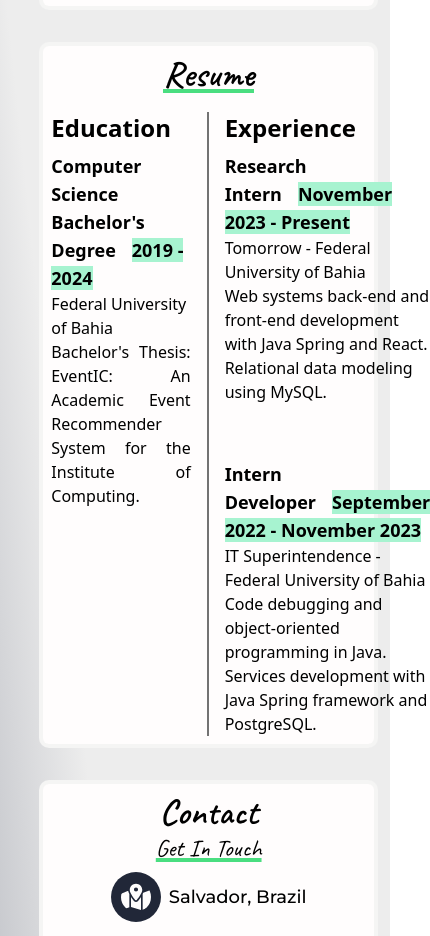
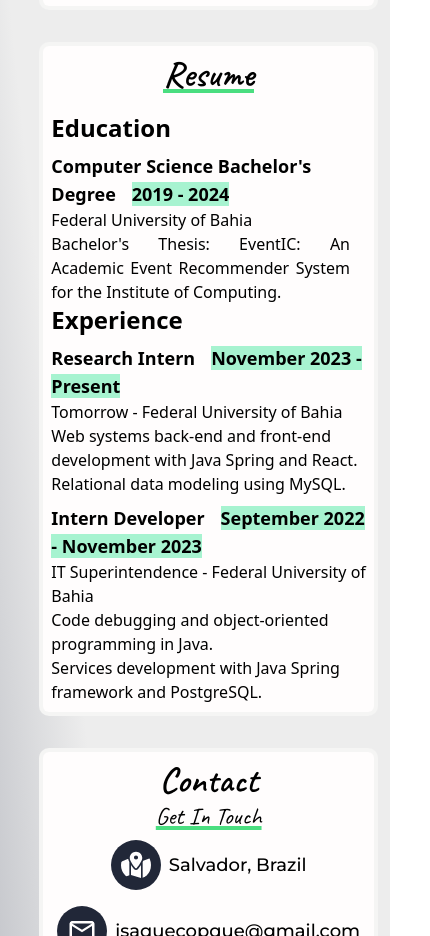
Before and after one commit to IsaqueCopque/IsaqueCopque.github.io, a React (Create React App) app: page / in a window 390 px wide. Shown: the part 1533-2469 px from the top of the page, 430 px wide, since content can reach past the window. Built offline with nearby package versions, Linux system fonts and the light colour scheme.

Commit message:
mudanca display

```diff
--- a/src/App.jsx
+++ b/src/App.jsx
@@ -158,9 +158,8 @@
         style={{marginBottom:'-5px'}}>Resume</p>
         <div style={{ borderBottom: '4px solid', borderColor: 'rgb(74 222 128)', marginBottom: '-5px',width: '100%', height:'1px'}}></div>
       </div>
-
-      <div className="grid grid-cols-2 w-full">
-        <div className="flex flex-col flex-wrap border-r-2 border-neutral-500 gap-2">
+      <div className="resume-container">
+        <div className="resume-education-container">
           <p className="text-2xl font-semibold "> Education </p>
           <div className="mr-4">
             <p className="text-lg font-semibold">Computer Science Bachelor's Degree
@@ -172,22 +171,22 @@
           </div>
         </div>
 
-        <div className="flex flex-col flex-wrap justify-center ml-4 gap-2">
+        <div className="resume-experience-container">
           <p className="text-2xl font-semibold"> Experience </p>
           <div>
             <p className="text-lg font-semibold">Research Intern
             <span className="ml-4 bg-emerald-200">November 2023 - Present</span></p>
             <p className="text-base font-medium">Tomorrow - Federal University of Bahia</p>
             <p className="text-base">
-              Web systems back-end and front-end development with Java Spring and React.
-             Relational data modeling using MySQL.</p>
+              Web systems back-end and front-end development with Java Spring and React.<br/>
+              Relational data modeling using MySQL.</p>
           </div>
           <div>
             <p className="text-lg font-semibold">Intern Developer
             <span className="ml-4 bg-emerald-200 ">September 2022 - November 2023</span></p>
             <p className="text-base font-medium">IT Superintendence - Federal University of Bahia</p>
-            <p className="text-base">
-            Code debugging and object-oriented programming in Java.
+            <p className="text-base w-full">
+            Code debugging and object-oriented programming in Java.<br/>
             Services development with Java Spring framework and PostgreSQL.</p>
           </div>
         </div>
--- a/src/index.css
+++ b/src/index.css
@@ -87,6 +87,43 @@
 }
 .font-monteserrat{
   font-family: "Montserrat", sans-serif;
+}
+
+/*--------------------------------------------------------------
+# Resume Section Display
+--------------------------------------------------------------*/
+.resume-container{
+  display: grid;
+  width: 100%;
+  grid-template-columns: repeat(2, minmax(0, 1fr));
+}
+.resume-education-container {
+  display: flex;
+  flex-direction: column;
+  flex-wrap: wrap;
+  border-right: 2px solid #A0AEC0;
+  gap: 0.5rem;
+}
+.resume-experience-container {
+  display: flex;
+  flex-direction: column;
+  flex-wrap: wrap;
+  justify-content: center;
+  margin-left: 1rem;
+  gap: 0.5rem;
+}
+@media (max-width: 500px) {
+  .resume-container{
+    display: grid;
+    width: 100%;
+    grid-template-columns: 1fr;
+  }
+  .resume-education-container {
+    border-right: none;
+  }
+  .resume-experience-container {
+    margin-left: 0px;
+  }
 }
 
 /*--------------------------------------------------------------
```
Also changed, not shown: 1 other file (tests, documents, lock files or other folders).
